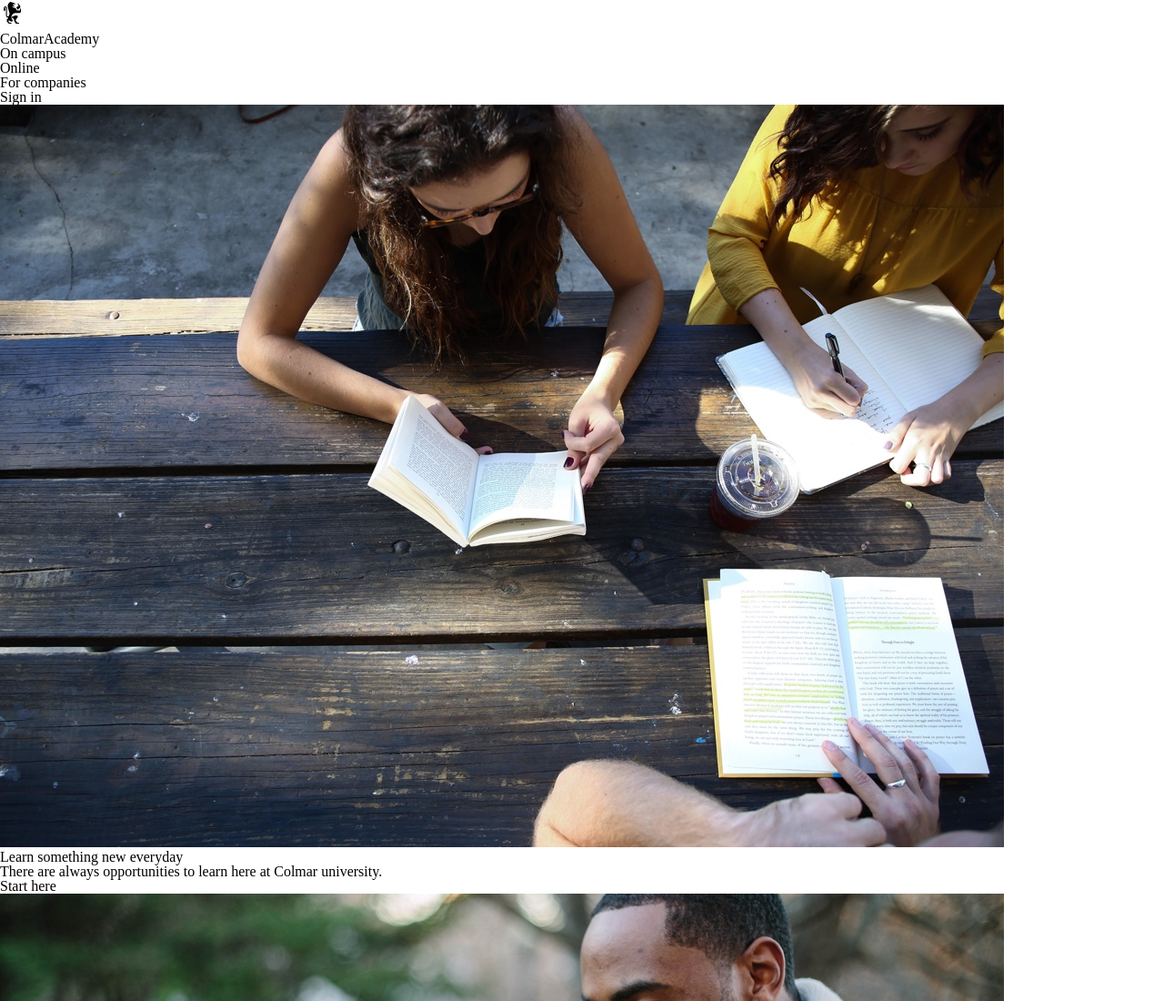
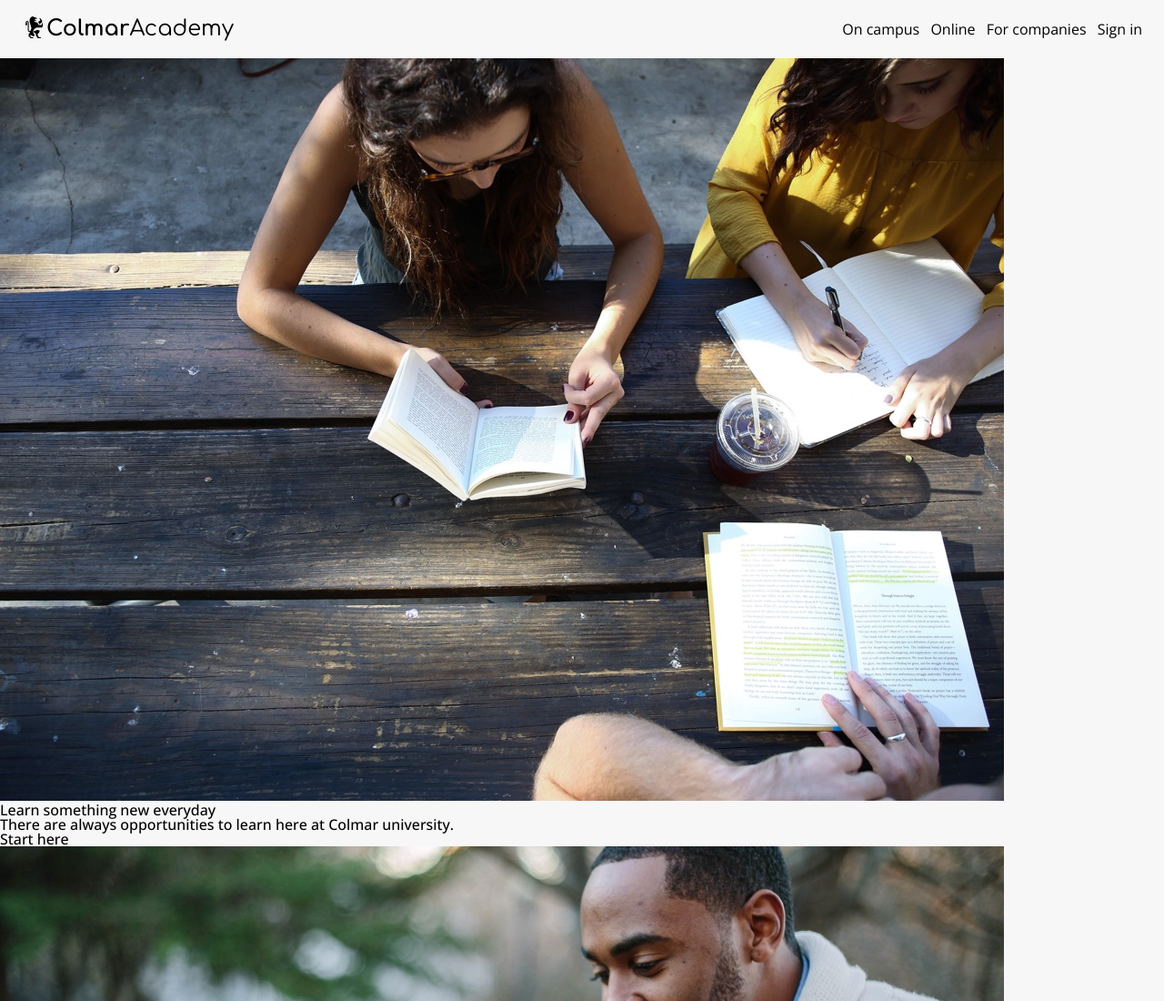
Before and after one commit to CitizenErase/colmar-academy, a plain HTML site: page index.html in a window 1280 px wide. Shown: the top 1100 px of the page at 91% size. Drawn offline with nearby package versions, Linux system fonts and the light colour scheme.

Commit message:
Nav done

```diff
--- a/index.html
+++ b/index.html
@@ -7,14 +7,18 @@
     <title>Colmar Academy</title>
     <link rel="stylesheet" href="./resources/css/reset.css">
     <link rel="stylesheet" href="./resources/css/style.css">
+    <link rel="icon" href="./resources/images/ic-logo.svg">
+    <link rel="stylesheet" href="https://fonts.googleapis.com/css2?family=Comfortaa:wght@400;700&family=Open+Sans:wght@300;500;700&display=swap">
   </head>
 
   <body>
     <header>
-      <div class="logo desktop">
-        <img src="./resources/images/ic-logo.svg" alt="Colmar Academy">
-        <div class="container">
-          <h1><strong>Colmar</strong>Academy</h1>
+      <div class="desktop">
+        <div class="logo">
+          <img src="./resources/images/ic-logo.svg" alt="Colmar Academy">
+          <div class="container">
+            <h1><strong>Colmar</strong>Academy</h1>
+          </div>
         </div>
       </div>
       <nav class="desktop">
--- a/resources/css/style.css
+++ b/resources/css/style.css
@@ -9,3 +9,61 @@
     display: none;
   }
 }
+
+html {
+  background-color: hsla(0, 0%, 97%, 1);
+  font-family: 'Open Sans', sans-serif;
+  font-size: 16px;
+  line-height: normal;
+}
+
+strong {
+  font-weight: 700;
+}
+
+header {
+  position: sticky;
+  top: 0;
+  height: 64px;
+  width: 100%;
+  background-color: hsla(0, 0%, 97%, 1);
+  z-index: 1;
+}
+
+header .logo {
+  float: left;
+  margin: 16px 24px;
+  height: 32px;
+  display: flex;
+  align-items: center;
+}
+
+header .logo img {
+  height: 100%;
+  width: auto;
+}
+
+header h1 {
+  font-family: 'Comfortaa', cursive;
+  font-size: 1.5rem;
+  font-weight: 400;
+}
+
+header nav.desktop {
+  float: right;
+  padding: 24px;
+}
+
+header nav.desktop li {
+  padding-left: 8px;
+  font-weight: 300;
+  display: inline;
+}
+
+header nav.mobile ul {
+  width: 100%;
+  height: 64px;
+  display: flex;
+  align-items: center;
+  justify-content: space-around;
+}
```
